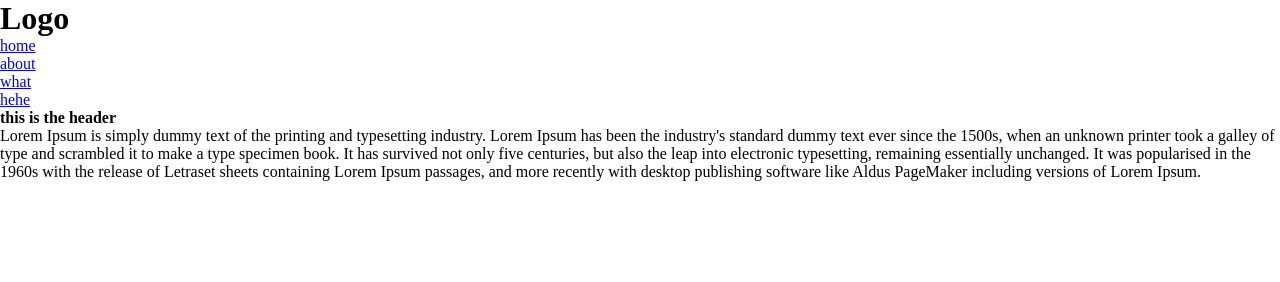
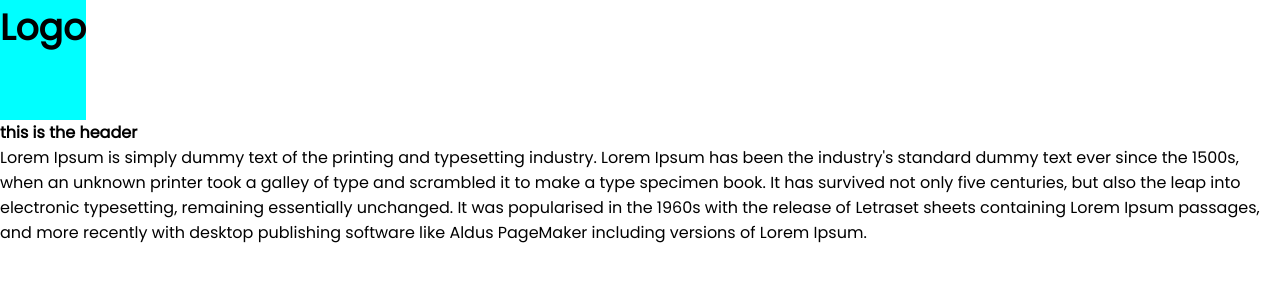
Before and after one commit to saek01/LI, a plain HTML site: page index.html in a window 1280 px wide. Drawn offline with Linux system fonts and the light colour scheme.

Commit message:
why do i need commit messages??

```diff
--- a/index.html
+++ b/index.html
@@ -5,6 +5,7 @@
     <meta name="viewport" content="width=device-width, initial-scale=1.0">
     <title>Industrial Training at Inspidea</title>
     <link rel="stylesheet" href="style.css">
+    <link href="https://fonts.googleapis.com/css?family=Poppins&display=swap" rel="stylesheet">
 </head>
 <body>
 
@@ -14,12 +15,13 @@
         </div>
 
         <nav>
+
             <ul>
 
-                <li><a href="#">home</a></li>
-                <li><a href="#">about</a></li>
-                <li><a href="#">what</a></li>
-                <li><a href="#">hehe</a></li>
+                <li><a class="nav-list" href="#">home</a></li>
+                <li><a class="nav-list" href="#">about</a></li>
+                <li><a class="nav-list" href="#">what</a></li>
+                <li><a class="nav-list" href="#">hehe</a></li>
 
             </ul>
 
@@ -29,9 +31,12 @@
 
     <main>
 
-        <h4>this is the header</h4>
+        <section>
+            <h4>this is the header</h4>
 
-        <p>Lorem Ipsum is simply dummy text of the printing and typesetting industry. Lorem Ipsum has been the industry's standard dummy text ever since the 1500s, when an unknown printer took a galley of type and scrambled it to make a type specimen book. It has survived not only five centuries, but also the leap into electronic typesetting, remaining essentially unchanged. It was popularised in the 1960s with the release of Letraset sheets containing Lorem Ipsum passages, and more recently with desktop publishing software like Aldus PageMaker including versions of Lorem Ipsum.</p>
+            <p>Lorem Ipsum is simply dummy text of the printing and typesetting industry. Lorem Ipsum has been the industry's standard dummy text ever since the 1500s, when an unknown printer took a galley of type and scrambled it to make a type specimen book. It has survived not only five centuries, but also the leap into electronic typesetting, remaining essentially unchanged. It was popularised in the 1960s with the release of Letraset sheets containing Lorem Ipsum passages, and more recently with desktop publishing software like Aldus PageMaker including versions of Lorem Ipsum.</p>
+        </section>
+
 
     </main>
 
--- a/style.css
+++ b/style.css
@@ -2,3 +2,26 @@
     margin: 0;
     padding: 0;
 }
+
+header{
+    display: flex;
+}
+
+body{
+    font-family: 'Poppins', sans-serif;
+}
+
+.logo{
+    font-size: large;
+    font-weight: 200;
+    background-color: aqua;
+}
+
+nav li{
+    list-style: none;
+}
+.nav-list{
+    text-decoration:none;
+    font-size: 20px;
+    color: white;
+}
```
